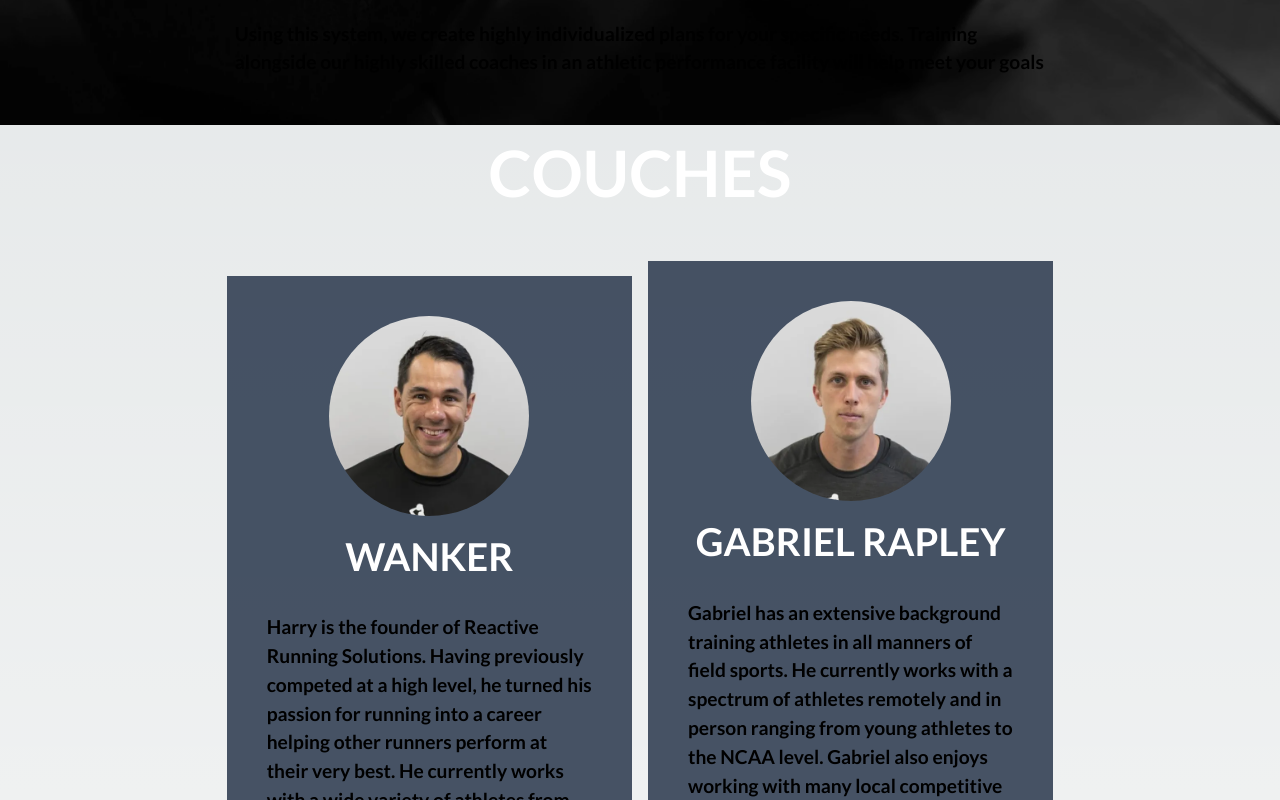
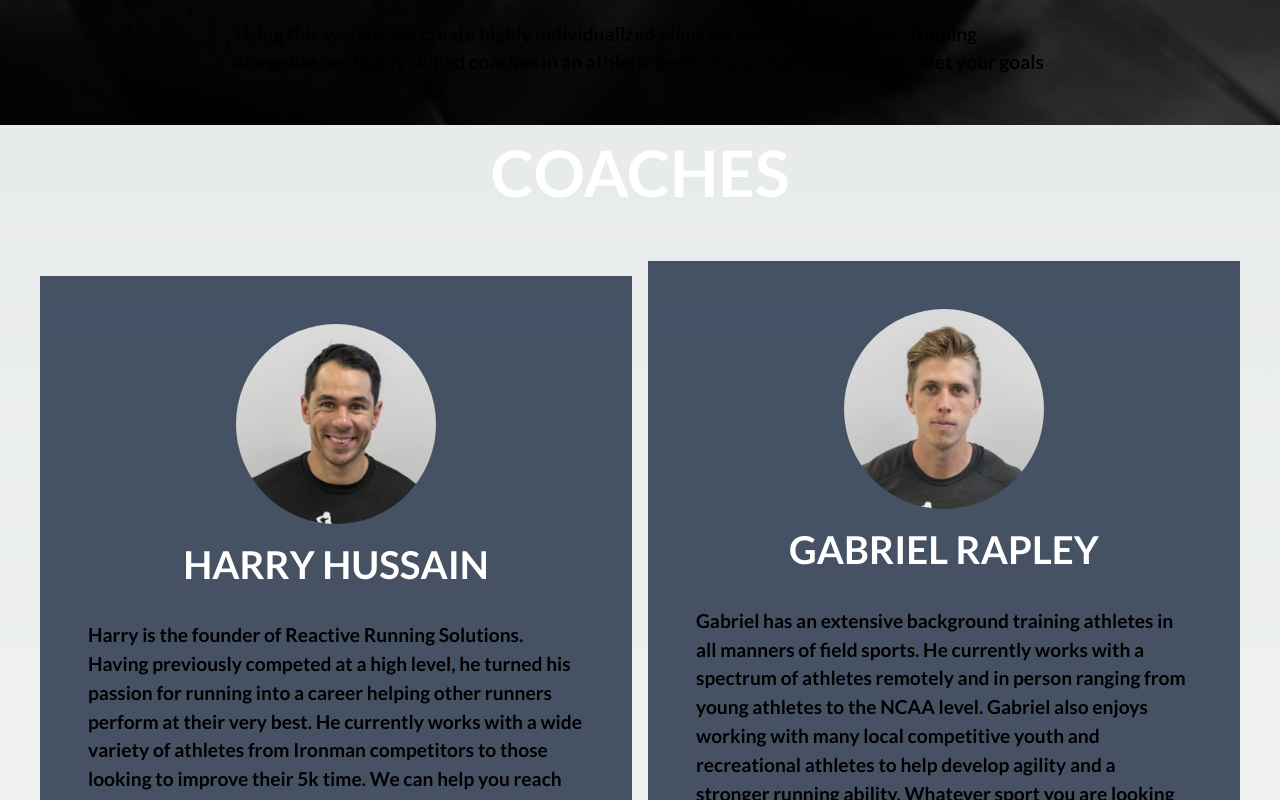
Before and after one commit to Moro-Code/ReactiveRunningSolutions, a Next.js app: page / in a window 1280 px wide. Shown: the part 1340-2140 px from the top of the page. Built offline with nearby package versions, Linux system fonts and the light colour scheme.

Commit message:
remove easter egg and some card fixes :p

```diff
--- a/src/components/ImageCard.js
+++ b/src/components/ImageCard.js
@@ -4,7 +4,7 @@ import PropTypes from "prop-types";
 
 export const ImageCard = ({ image, imageAlt, children }) => {
   return (
-    <div className="flex flex-col justify-center items-center bg-slate-700/90 w-4/5 md:w-1/3 p-10 min-h-fit m-2">
+    <div className="flex flex-col justify-center items-center bg-slate-700/90 w-4/5 md:w-1/2 p-8 md:p-12 min-h-fit m-2">
       <Image
         src={image}
         alt={imageAlt}
--- a/src/components/ImageCardGrid.js
+++ b/src/components/ImageCardGrid.js
@@ -3,7 +3,7 @@ import PropTypes from "prop-types";
 
 export const ImageCardGrid = ({ children }) => {
   return (
-    <div className="flex flex-col md:flex-row items-center justify-center min-h-fit w-full p-8">
+    <div className="flex flex-col lg:flex-row items-center justify-center min-h-fit w-full p-8">
       {children}
     </div>
   );
--- a/src/pages/index.js
+++ b/src/pages/index.js
@@ -32,7 +32,7 @@ export default function Home() {
         links={[
           { url: "/", name: "Home" },
           { url: "#services", name: "Services" },
-          { url: "#couches", name: "Coaches" },
+          { url: "#coaches", name: "Coaches" },
           { url: "#facilityAndPartners", name: "Facility & Partners" },
           { url: "#contactUs", name: "Contact Us" },
         ]}
@@ -41,7 +41,7 @@ export default function Home() {
         links={[
           { url: "/", name: "Home" },
           { url: "#services", name: "Services" },
-          { url: "#couches", name: "Coaches" },
+          { url: "#coaches", name: "Coaches" },
           { url: "#facilityAndPartners", name: "Facility & Partners" },
           { url: "#contactUs", name: "Contact Us" },
         ]}
@@ -101,15 +101,15 @@ export default function Home() {
           </div>
         </HeroContainer>
         <h2
-          id="couches"
+          id="coaches"
           className="text-responsive-h2 text-white font-bold text-center"
         >
-          COUCHES
+          COACHES
         </h2>
         <ImageCardGrid>
           <ImageCard image={"/harry.webp"} imageAlt={"Image of Harry"}>
             <h3 className="text-responsive-h3 text-white font-bold text-center my-3">
-              WANKER
+              HARRY HUSSAIN
             </h3>
             <p className="my-4 text-responsive-p-mobile md:text-responsive-p">
               Harry is the founder of Reactive Running Solutions. Having
```
